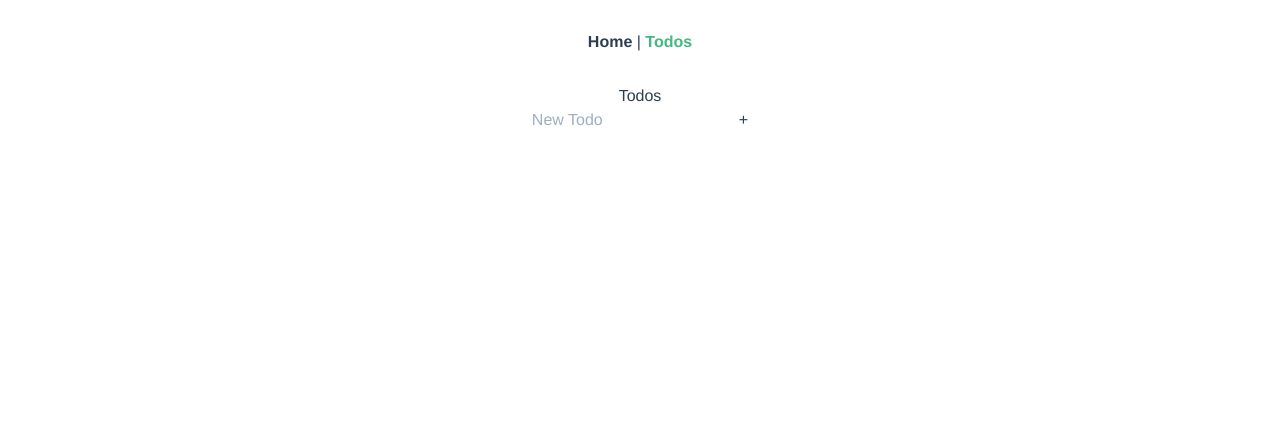
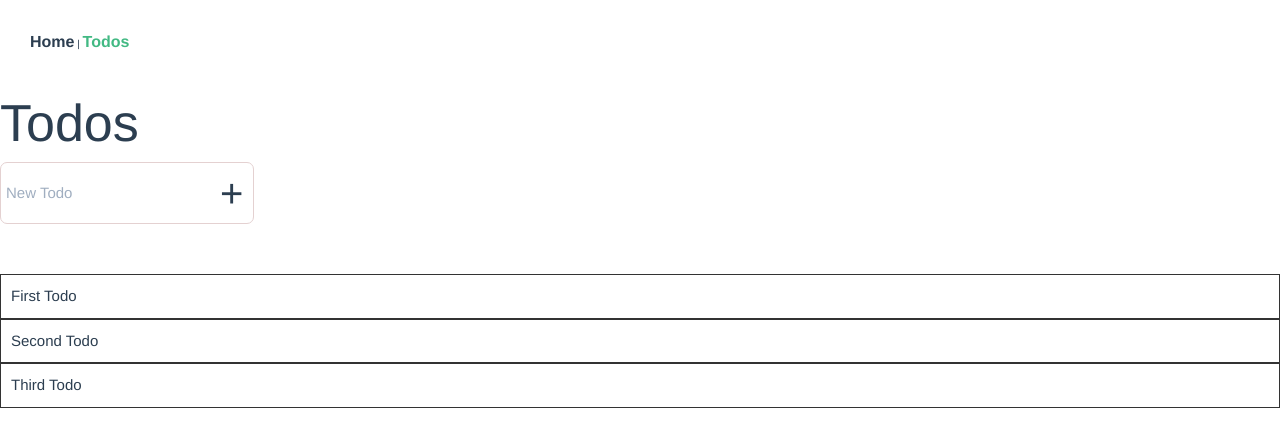
Before and after one commit to unChartedZone/todo-app, a Vue app: page /todos in a window 1280 px wide. Shown: the top 446 px of the page. Built offline with nearby package versions, Linux system fonts and the light colour scheme.

Commit message:
styling todo input and todo items

```diff
--- a/src/App.vue
+++ b/src/App.vue
@@ -22,11 +22,18 @@ export default {
   box-sizing: content-box;
 }
 
+html {
+  font-size: 62.5%;
+}
+
 #app {
   font-family: Avenir, Helvetica, Arial, sans-serif;
   -webkit-font-smoothing: antialiased;
   -moz-osx-font-smoothing: grayscale;
-  text-align: center;
   color: #2c3e50;
 }
+
+.h1 {
+  font-size: 5.2rem;
+}
 </style>
--- a/src/components/Navbar.vue
+++ b/src/components/Navbar.vue
@@ -1,8 +1,8 @@
 <template>
-    <div class="nav">
-      <router-link class="nav__link" to="/">Home</router-link> |
-      <router-link class="nav__link" to="/todos">Todos</router-link>
-    </div>
+  <div class="nav">
+    <router-link class="nav__link" to="/">Home</router-link> |
+    <router-link class="nav__link" to="/todos">Todos</router-link>
+  </div>
 </template>
 
 <style lang="scss">
@@ -10,6 +10,7 @@
   padding: 30px;
 
   &__link {
+    font-size: 1.6rem;
     font-weight: bold;
     color: #2c3e50;
 
--- a/src/views/Todos.vue
+++ b/src/views/Todos.vue
@@ -1,12 +1,18 @@
 <template>
-  <div>
-    <h1>Todos</h1>
+  <div class="container mx-auto">
+    <h1 class="h1">Todos</h1>
     <div class="text-field">
-      <input v-model="inputText" class="text-field__input" type="text" placeholder="New Todo" />
-      <button @click="addTodo" class="text-field__action">+</button>
+      <form v-on:submit.prevent class="flex items-center h-full">
+        <input v-model="inputText" class="text-field__input" type="text" placeholder="New Todo" />
+        <button @click="addTodo" class="text-field__action">+</button>
+      </form>
     </div>
-    <div class="todos">
-      <p v-for="(todo, index) in todos" :key="index">{{ todo.text }}</p>
+    <div class="todos flex flex-col">
+      <div class="todos__item" v-for="(todo, index) in todos" :key="index">
+        <p class="text-2xl">
+          {{ todo.text }}
+        </p>
+      </div>
     </div>
   </div>
 </template>
@@ -16,7 +22,7 @@ export default {
   data() {
     return {
       inputText: '',
-      todos: [{ text: '' }],
+      todos: [{ text: 'First Todo' }, { text: 'Second Todo' }, { text: 'Third Todo' }],
     };
   },
   methods: {
@@ -24,6 +30,7 @@ export default {
       this.todos.push({
         text: this.inputText,
       });
+      this.inputText = '';
     },
   },
 };
@@ -31,10 +38,31 @@ export default {
 
 <style lang="scss">
 .text-field {
+  border: 1px solid #e4d1d1;
+  border-radius: 7px;
+  display: inline-block;
+  font-size: 1.5rem;
+
   &__input {
+    padding: 0 0.5rem;
+    border: none;
+    outline: none;
   }
 
   &__action {
+    height: 100%;
+    font-size: 4rem;
+    padding: 0 1rem;
+  }
+}
+
+.todos {
+  margin: 5rem 0;
+
+  &__item {
+    border: 1px solid #333;
+    display: inline-block;
+    padding: 1rem;
   }
 }
 </style>
```
